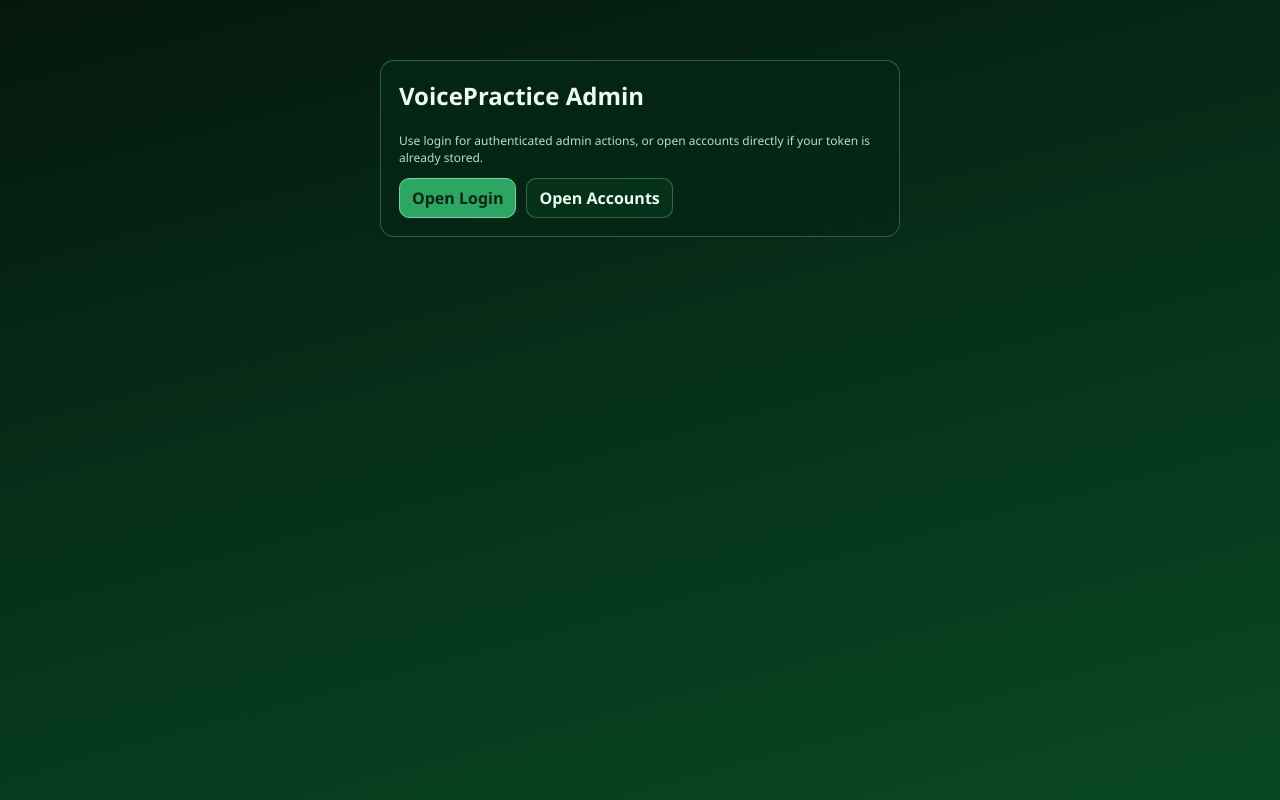
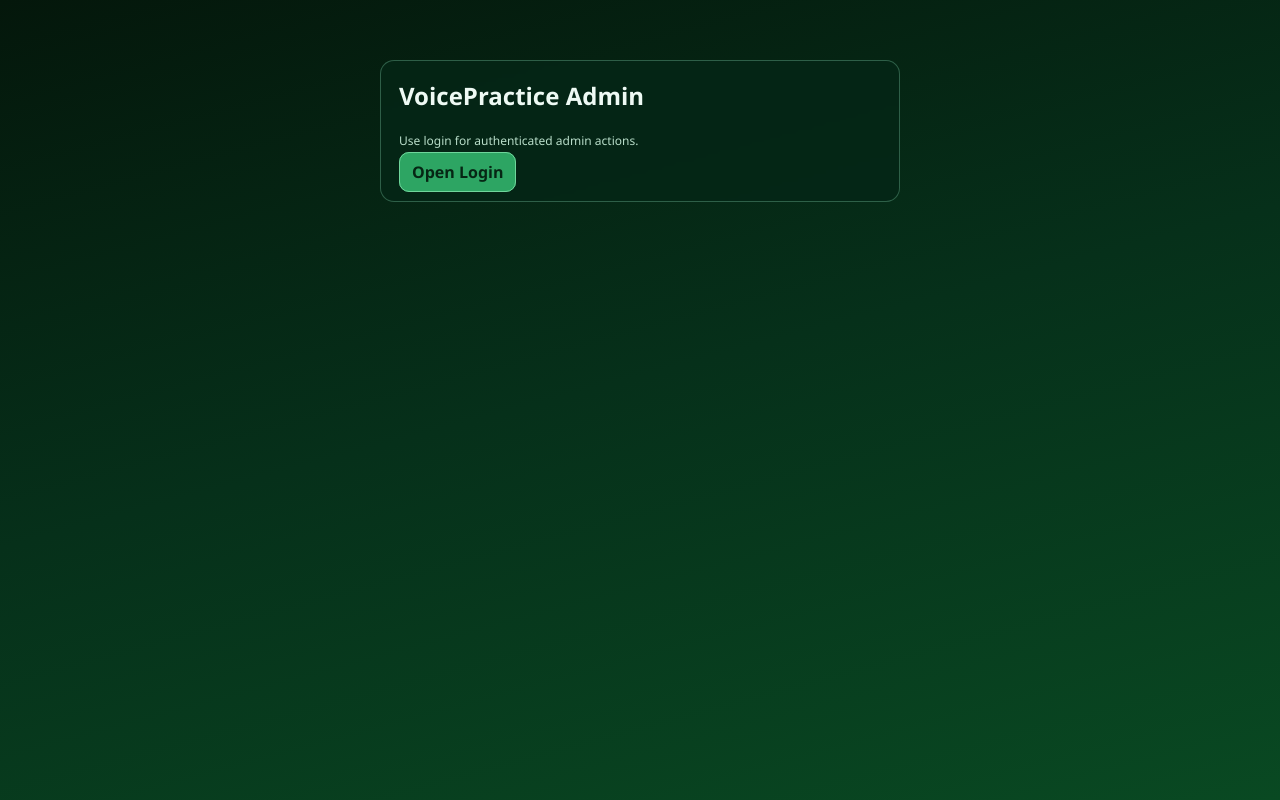
Before and after one commit to raaaboert/VoicePracticeApp, a Next.js app in the folder admin-web/: page / in a window 1280 px wide. Built offline with nearby package versions, Linux system fonts and the light colour scheme.

Commit message:
fix: remove direct accounts shortcut from admin landing

```diff
--- a/admin-web/app/page.tsx
+++ b/admin-web/app/page.tsx
@@ -6,17 +6,10 @@ export default function HomePage() {
       <div className="shell" style={{ maxWidth: 560, paddingTop: 60 }}>
         <div className="card">
           <h2>VoicePractice Admin</h2>
-          <p className="small">
-            Use login for authenticated admin actions, or open accounts directly if your token is already stored.
-          </p>
-          <div style={{ display: "flex", gap: 10, flexWrap: "wrap" }}>
-            <Link className="button primary" href="/login">
-              Open Login
-            </Link>
-            <Link className="button" href="/users">
-              Open Accounts
-            </Link>
-          </div>
+          <p className="small">Use login for authenticated admin actions.</p>
+          <Link className="button primary" href="/login">
+            Open Login
+          </Link>
         </div>
       </div>
     </main>
```
